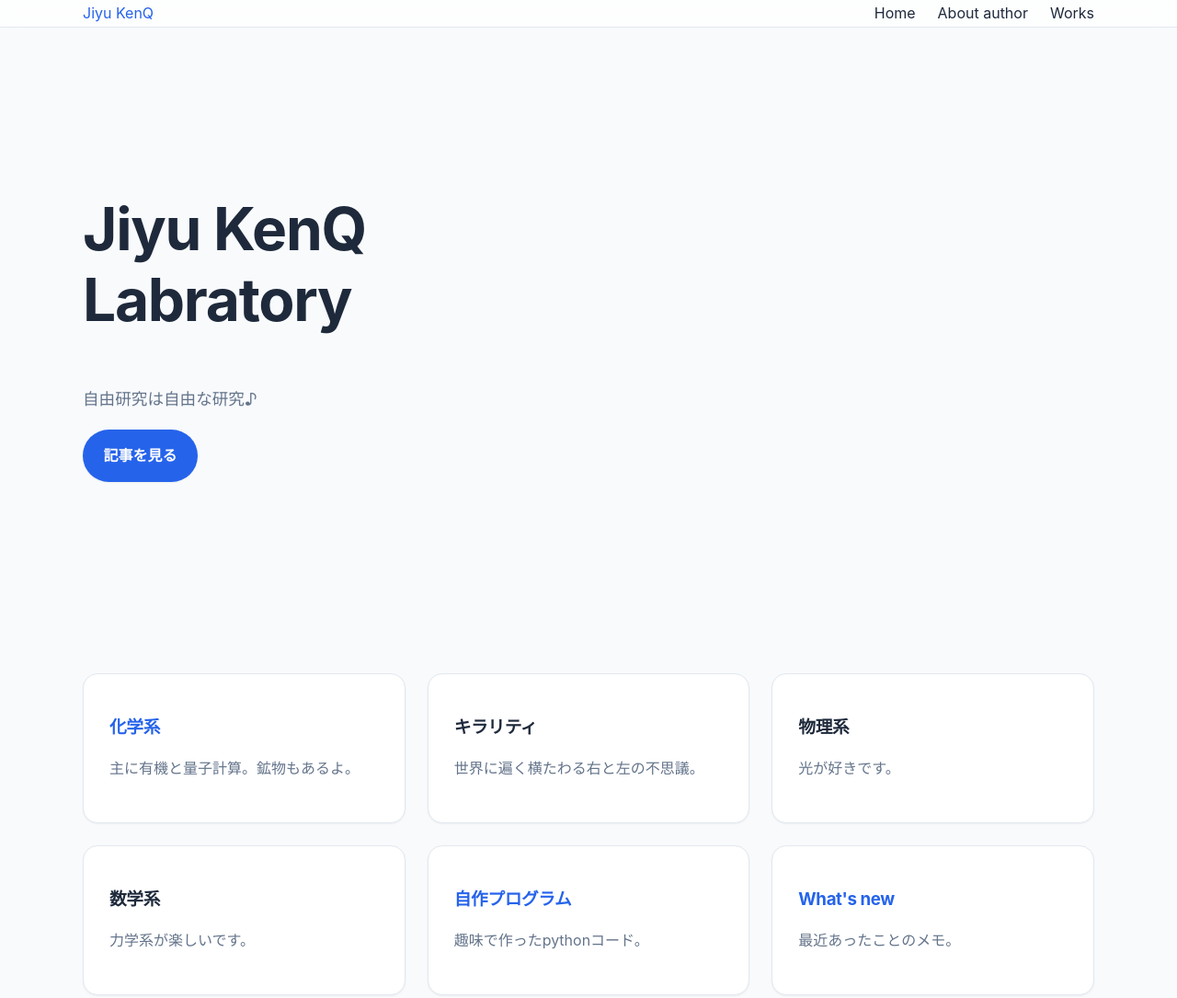
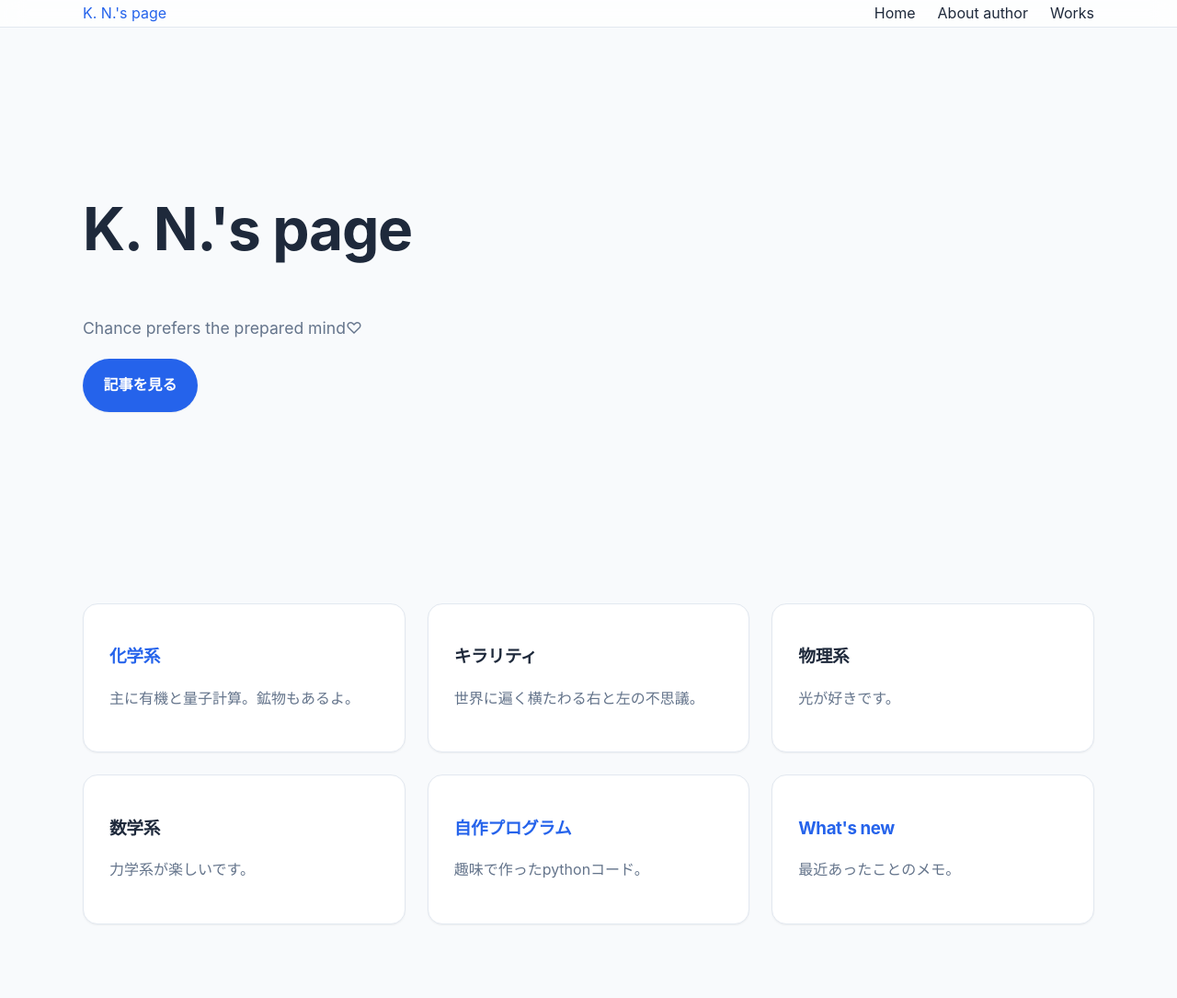
Before and after one commit to K-N-123/k-n-123.github.io, a plain HTML site: page index.html in a window 1280 px wide. Shown: the whole page at 92% size. Drawn offline with Linux system fonts and the light colour scheme.

Commit message:
Update index.html

```diff
--- a/index.html
+++ b/index.html
@@ -1,12 +1,12 @@
 <head>
 	<meta charset="utf-8"/>
 	<link rel="stylesheet" href="chappy.css"/>
-	<title>Jiyu KenQ Lab.</title>
+	<title>K. N.'s page</title>
 </head>
 <nav class="navbar">
 	<div class="container nav-container">
 	<a href="" class="logo">
-		Jiyu KenQ
+		K. N.'s page
 	</a>
 
 	<ul class="nav-menu">
@@ -21,12 +21,12 @@
   <div class="container">
     <h1 class="hero-title">
       <!--Chemistry for Curious Minds-->
-      Jiyu KenQ Labratory
+      K. N.'s page
       <!--The chance favors the prepared mind-->
     </h1>
 
     <p class="hero-subtitle">
-      自由研究は自由な研究♪
+      Chance prefers the prepared mind♡
     </p>
 
     <a href="#articles" class="button">
```
